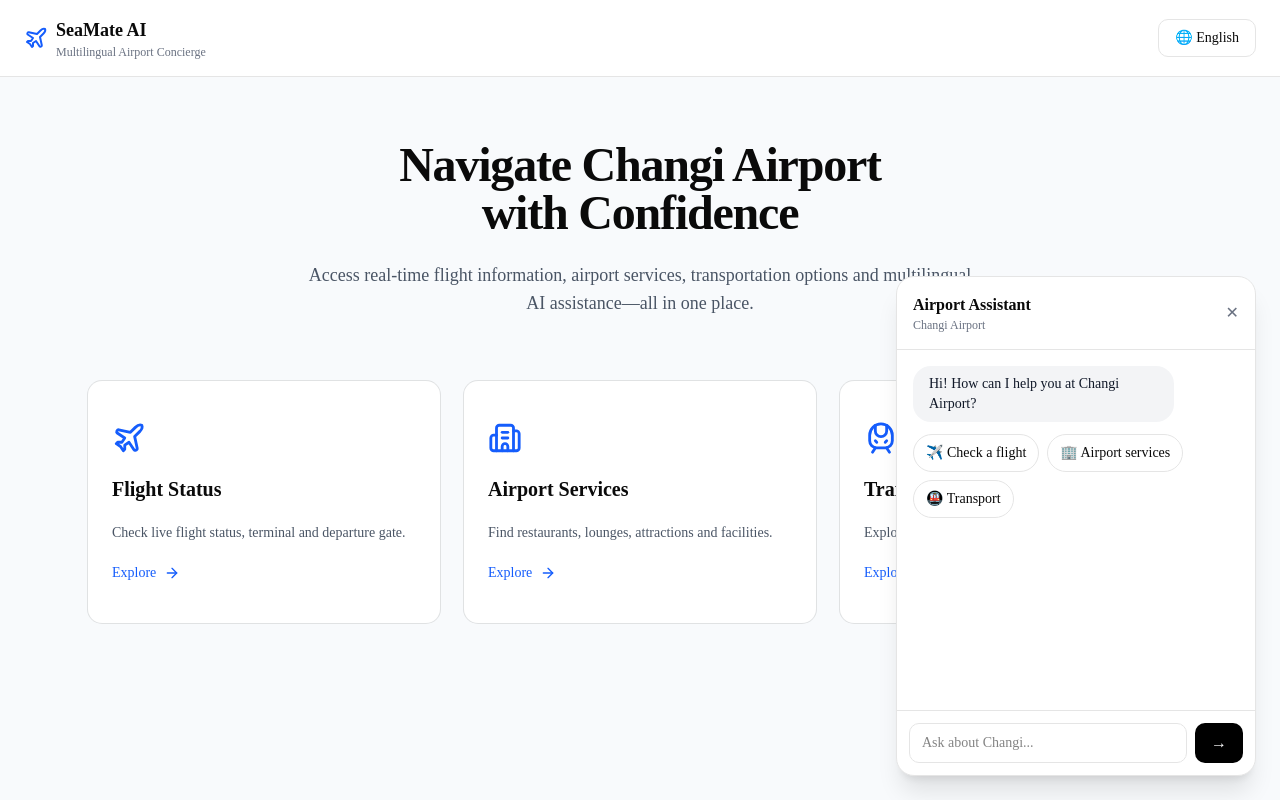
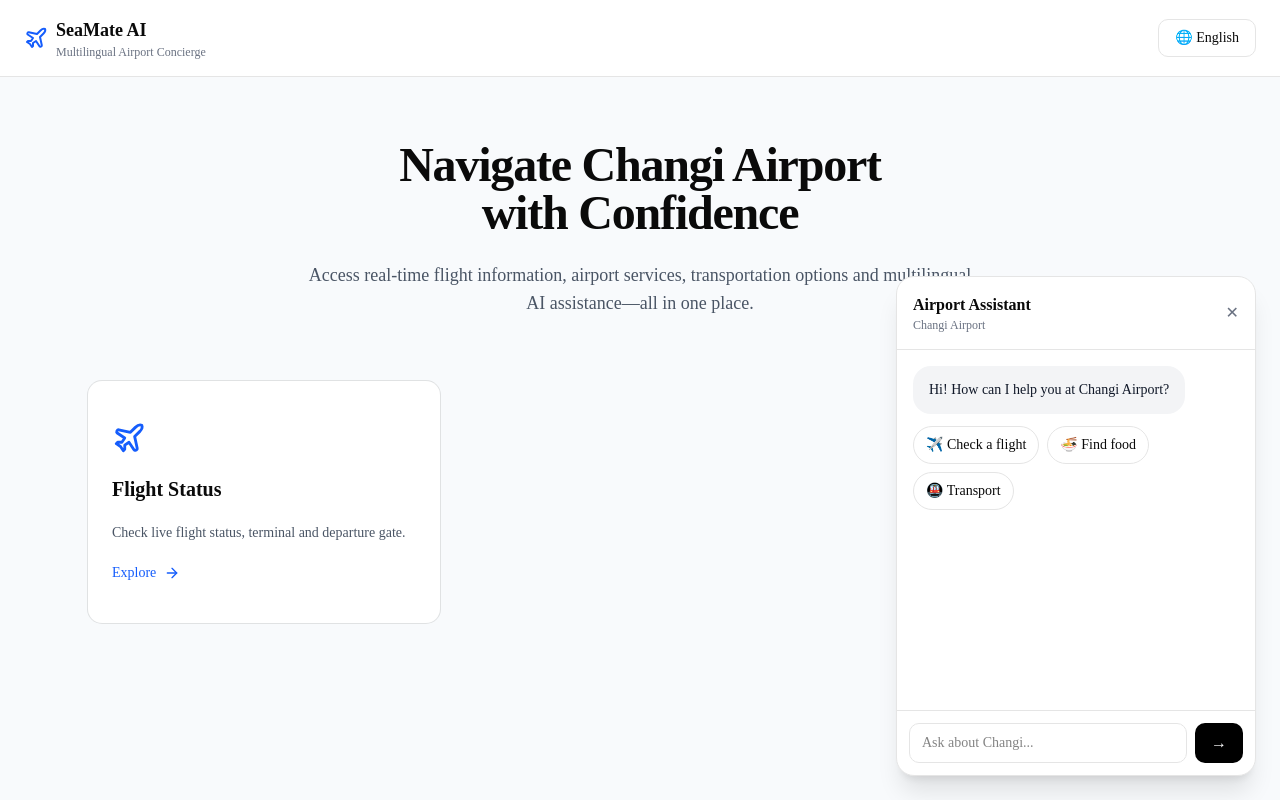
Before and after one commit to bkpree/seamateai, a Next.js app: page / in a window 1280 px wide. Both pictures are taken after a click on the button "💬 Ask Assistant". Built offline with nearby package versions, Linux system fonts and the light colour scheme.

Commit message:
feat: polish final airport assistant demo

```diff
--- a/app/api/chat/route.ts
+++ b/app/api/chat/route.ts
@@ -128,12 +128,15 @@
 
 RESPONSE FORMAT:
 - Keep responses concise.
-- Use short paragraphs or bullet points.
+- Use bullet points whenever listing multiple pieces of information.
+- Each bullet point must begin with "- ".
+- Put each item on a separate line.
 - Do not use Markdown headings.
 - Do not use tables.
 - Do not use bold, italics, or other Markdown formatting.
 - Use emojis sparingly when useful.
 - Put each important piece of information on its own line.
+- For flight information, always format the response as bullet points.
 - For airport dining questions, list at most 5 relevant options.
 - For each option, include only the name, cuisine, location, and opening hours.
 - If there are more than 5 matches, mention that more options may be available.
--- a/app/layout.tsx
+++ b/app/layout.tsx
@@ -1,6 +1,7 @@
 import type { Metadata } from "next";
 import { Geist, Geist_Mono } from "next/font/google";
 import "./globals.css";
+import AirportAssistant from "@/components/chat/airport-assistant";
 
 const geistSans = Geist({
   variable: "--font-geist-sans",
@@ -13,8 +14,8 @@
 });
 
 export const metadata: Metadata = {
-  title: "Create Next App",
-  description: "Generated by create next app",
+  title: "SEAmate AI",
+  description: "Your multilingual passenger support assistant for Singapore Changi Airport",
 };
 
 export default function RootLayout({
@@ -27,7 +28,7 @@
       lang="en"
       className={`${geistSans.variable} ${geistMono.variable} h-full antialiased`}
     >
-      <body className="min-h-full flex flex-col">{children}</body>
+      <body className="min-h-full flex flex-col">{children}<AirportAssistant /></body>
     </html>
   );
 }
--- a/app/page.tsx
+++ b/app/page.tsx
@@ -12,7 +12,6 @@
 
       <FeatureGrid />
 
-      <AirportAssistant />
     </main>
   );
 }
--- a/components/chat/airport-assistant.tsx
+++ b/components/chat/airport-assistant.tsx
@@ -1,6 +1,7 @@
 "use client";
 
 import { useState } from "react";
+import ReactMarkdown from "react-markdown";
 
 type Message = {
   role: "user" | "assistant";
@@ -143,20 +144,37 @@
             {messages.map((msg, index) => (
               <div
                 key={index}
-                className={`flex ${
-                  msg.role === "user"
+                className={`flex ${msg.role === "user"
                     ? "justify-end"
                     : "justify-start"
                   }`}
               >
                 <div
-                  className={`max-w-[80%] rounded-2xl px-4 py-2 text-sm ${
-                    msg.role === "user"
+                  className={`max-w-[85%] rounded-2xl px-4 py-3 text-sm leading-6 ${msg.role === "user"
                       ? "bg-black text-white"
                       : "bg-gray-100 text-gray-900"
                     }`}
                 >
+                  <ReactMarkdown
+                    components={{
+                      p: ({ children }) => (
+                        <p className="mb-2 last:mb-0">{children}</p>
+                      ),
+                      ul: ({ children }) => (
+                        <ul className="mb-2 list-disc space-y-1 pl-5">
+                          {children}
+                        </ul>
+                      ),
+                      ol: ({ children }) => (
+                        <ol className="mb-2 list-decimal space-y-1 pl-5">
+                          {children}
+                        </ol>
+                      ),
+                      li: ({ children }) => <li>{children}</li>,
+                    }}
+                  >
                     {msg.content}
+                  </ReactMarkdown>
                 </div>
               </div>
             ))}
@@ -172,11 +190,11 @@
 
                 <button
                   onClick={() =>
-        setMessage("What services are available at Changi Airport?")
+                    setMessage("Where can I eat at Changi Airport?")
                   }
                   className="rounded-full border px-3 py-2 text-sm hover:bg-gray-50"
                 >
-      🏢 Airport services
+                  🍜 Find food
                 </button>
 
                 <button
@@ -190,10 +208,13 @@
               </div>
             )}
             {isLoading && (
-  <div className="flex justify-start">
-    <div className="rounded-2xl bg-gray-100 px-4 py-2 text-sm text-gray-500">
-      Thinking...
+              <div className="flex items-center gap-2 px-4 py-3 text-sm text-gray-500">
+                <div className="flex gap-1">
+                  <span className="h-2 w-2 animate-bounce rounded-full bg-gray-400 [animation-delay:-0.3s]" />
+                  <span className="h-2 w-2 animate-bounce rounded-full bg-gray-400 [animation-delay:-0.15s]" />
+                  <span className="h-2 w-2 animate-bounce rounded-full bg-gray-400" />
                 </div>
+                <span>Thinking...</span>
               </div>
             )}
           </div>
@@ -219,7 +240,7 @@
                 disabled={isLoading}
                 className="rounded-lg bg-black px-4 py-2 text-white"
               >
-                {isLoading?"..." : "→"}
+                {isLoading ? "..." : "→"}
               </button>
             </div>
           </div>
--- a/components/feature-grid.tsx
+++ b/components/feature-grid.tsx
@@ -1,9 +1,7 @@
 "use client";
 
 import {
-  Plane,
-  Building2,
-  TrainFront,
+  Plane
 } from "lucide-react";
 
 import FeatureCard from "./feature-card";
@@ -21,21 +19,6 @@
                 description="Check live flight status, terminal and departure gate."
             />
 
-
-      <FeatureCard
-        href="/services"
-        icon={<Building2 size={34} />}
-        title="Airport Services"
-        description="Find restaurants, lounges, attractions and facilities."
-      />
-
-      <FeatureCard
-        href="/transport"
-        icon={<TrainFront size={34} />}
-        title="Transportation"
-        description="Explore MRT, taxi, buses and ride-hailing options."
-      />
-
     </section>
   );
 }
--- a/package.json
+++ b/package.json
@@ -17,6 +17,7 @@
     "openai": "^7.4.0",
     "react": "19.2.4",
     "react-dom": "19.2.4",
+    "react-markdown": "^10.1.0",
     "shadcn": "^4.16.1",
     "tailwind-merge": "^3.6.0",
     "tw-animate-css": "^1.4.0"
```
Also changed, not shown: 1 other file (tests, documents, lock files or other folders). Lines whose indentation alone changed are shown as unchanged.
